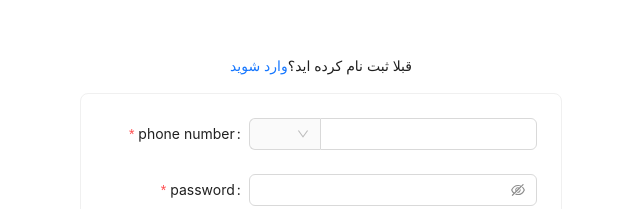
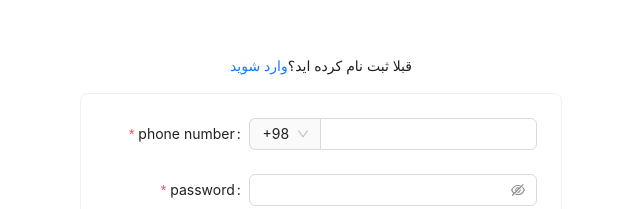
Before and after one commit to parvin-noori/didaar-panel, a React (Vite) app: page /register in a window 1280 px wide. Shown: the part 209-418 px from the top of the page, without its empty margins (319-959 px from the left). Built offline with nearby package versions, Linux system fonts and the light colour scheme.

Commit message:
change select tag options

```diff
--- a/src/features/identity/components/register.jsx
+++ b/src/features/identity/components/register.jsx
@@ -13,15 +13,18 @@ const { Text } = Typography;
 import { Link } from "react-router-dom";
 
 export default function Register() {
-  const onFinish = (values) => {
-    console.log("success :", values);
-  };
+  const {
+    register,
+    formState: { errors },
+    watch,
+    handleSubmit,
+  } = useForm();
+
+  const onSubmit = (data) => console.log(data);
+
   const onFinishFailed = (errorInfo) => {
     console.log("failed:", errorInfo);
   };
-  const {register,formState:{errors},watch,handleSubmit}=useForm()
-
-  const onSubmit=data=>console.log(data)
 
   const prefixSelector = (
     <Form.Item name="prefix" noStyle>
@@ -29,10 +32,18 @@ export default function Register() {
         style={{
           width: 70,
         }}
-      >
-        <Select.Option value="98">+98</Select.Option>
-        <Select.Option value="86">+86</Select.Option>
-      </Select>
+        defaultValue="+98"
+        options={[
+          {
+            value: "98",
+            label: "+98",
+          },
+          {
+            value: "92",
+            label: "+92",
+          },
+        ]}
+      />
     </Form.Item>
   );
   return (
@@ -55,7 +66,7 @@ export default function Register() {
           initialValues={{ remember: true }}
           autoComplete="off"
           onFinishFailed={onFinishFailed}
-          onFinish={onFinish}
+          onFinish={handleSubmit(onSubmit)}
         >
           <Form.Item
             label="phone number"
@@ -64,6 +75,7 @@ export default function Register() {
           >
             <Input
               addonBefore={prefixSelector}
+              name="phone"
               style={{
                 width: "100%",
               }}
```
